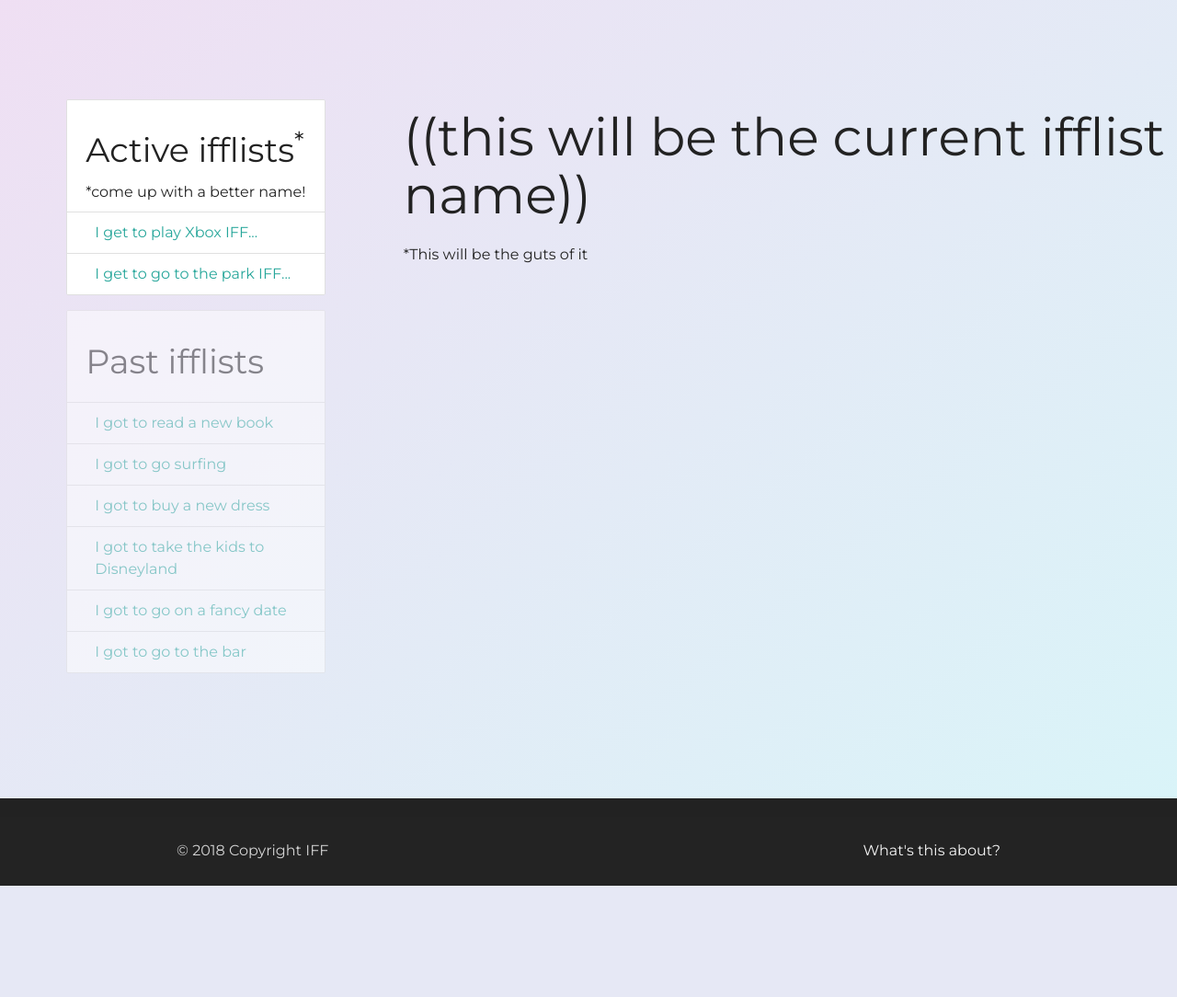
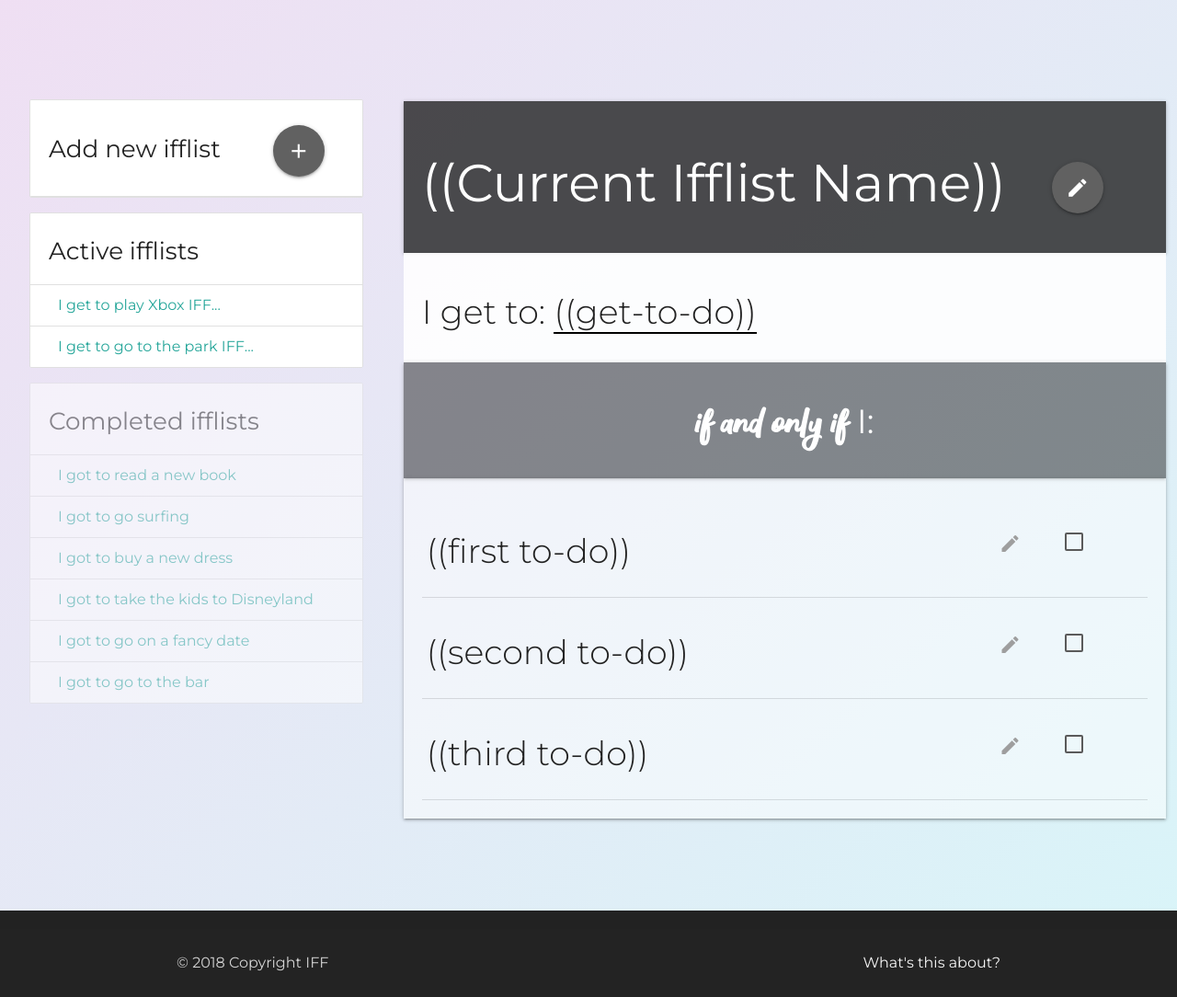
Before and after one commit to bildungsroman/ifandonlyif.io, a Django app: a page that uses iffapp/iffapp/templates/base.html in a window 1280 px wide. Shown: the part 64-1148 px from the top of the page at 92% size. Before the commit the page ends 1027 px from the top, so only its background shows below. Run offline with Django 3.2, Linux system fonts and the light colour scheme; the visitor is signed in with stand-in values (Sample User, id 1); data comes from the database, SQL or seed files in the repository; parts of the project's set-up code (start-up, migrations or seed data) failed here and were passed over; some libraries are stand-ins or nearby versions.

Commit message:
Got list creation with signals working

```diff
--- a/iffapp/iffapp/ifftasks/models.py
+++ b/iffapp/iffapp/ifftasks/models.py
@@ -1,5 +1,6 @@
 from django.db import models
 from django.utils import timezone
+from django.dispatch import receiver
 # from ..users.models import User  # this doesn't compile :(
 from iffapp.users.models import User
 
@@ -38,17 +39,6 @@ class IffList(models.Model):
         self.get_to_do_available = True
         return True
 
-    def create_first_ifflist(self, user):
-        # a function that will create a new welcome IFFlist for the user "party like it's 1999!"
-        welcome_list = IffList(get_to_do="party like it's 1999!", user=user)
-        welcome_list.save()
-        welcome_todo1 = TodoItem.create_welcome_todos("complete my profile", welcome_list.id)
-        welcome_todo1.save()
-        welcome_todo2 = TodoItem.create_welcome_todos("add my first ifflist", welcome_list.id)
-        welcome_todo2.save()
-        welcome_todo3 = TodoItem.create_welcome_todos("tell my friends about IFF", welcome_list.id)
-        welcome_todo3.save()
-
     def __str__(self):
         return self.get_to_do
 
@@ -58,9 +48,9 @@ class TodoItem(models.Model):
     The main model for individual IFFlist to-do items
     """
     text = models.CharField(max_length=200)  # this is the text of the actual to-do
-    ifflist = models.ForeignKey(IffList, on_delete=models.CASCADE, related_name='items')
-    # if list deleted, delete all list items
-    # which list this item belongs to - assign in detail view
+    ifflist = models.ForeignKey(IffList,  # which list this item belongs to - assign in detail view
+                                on_delete=models.CASCADE,  # if list deleted, delete all list items
+                                related_name='item')  # use this name instead of todoitem
     is_completed = models.BooleanField(default=False)  # is this item completed
 
     # this way we can do check off items in the detail view
@@ -75,3 +65,21 @@ class TodoItem(models.Model):
 
     def __str__(self):
         return self.text
+
+
+# create a 'welcome' list upon user creation
+# @receiver(models.signals.post_save, sender=User)
+def create_first_ifflist(sender, instance, created, **kwargs):
+    if created:
+        # create a new welcome IFFlist for the user with three to-dos
+        welcome_list = IffList(get_to_do="party like it's 1999!", user=instance)
+        welcome_list.save()
+        welcome_todo1 = TodoItem.create_welcome_todos("complete my profile", welcome_list)
+        welcome_todo1.save()
+        welcome_todo2 = TodoItem.create_welcome_todos("add my first ifflist", welcome_list)
+        welcome_todo2.save()
+        welcome_todo3 = TodoItem.create_welcome_todos("tell my friends about IFF", welcome_list)
+        welcome_todo3.save()
+
+
+models.signals.post_save.connect(create_first_ifflist, sender=User)
--- a/iffapp/iffapp/static/css/project.css
+++ b/iffapp/iffapp/static/css/project.css
@@ -296,12 +296,6 @@ textarea {
 }
 
 
-
-
-
-
-
-
 /* navbar */
 .nav-wrapper a {
   color: #222;
@@ -452,17 +446,54 @@ textarea {
 }
 
 
+/* user detail page stuff */
+
+.list-container {
+  padding: 0;
+  margin-top: 30px;
+  width: 100%;
+}
+.list-title-container{
+  background: rgba(34,34,34,.8);
+  color: white;
+  padding: 20px;
+  margin: 0;
+  width: 100%;
+  float: left;
+}
+.gtd-container{
+  background: rgba(255,255,255,.9);
+  padding: 20px;
+  margin: 0;
+  width: 100%;
+  float: left;
+}
+.iff-container{
+  background: rgba(34,34,34,.5);
+  color: white;
+  padding: 20px;
+  margin: 0;
+  width: 100%;
+  float: left;
+}
+.todo-container{
+  background: rgba(255,255,255,.5);
+  padding: 20px;
+  margin: 0;
+  width: 100%;
+  float: left;
+}
 /* IFF Task box */
-.task-cont {
-  margin: 0 auto;
-  max-width: 80%;
-  min-height: 60%;
-  padding: 20px;
-  transform: translateZ(0);
-  text-align: center;
-  color: #222;
-  z-index: 500;
-}
+/*.task-cont {*/
+  /*margin: 0 auto;*/
+  /*max-width: 80%;*/
+  /*min-height: 60%;*/
+  /*padding: 20px;*/
+  /*transform: translateZ(0);*/
+  /*text-align: center;*/
+  /*color: #222;*/
+  /*z-index: 500;*/
+/*}*/
 
 .fade {
   opacity: .5;
@@ -477,13 +508,22 @@ textarea {
 }
 
 .iff-cont {
-  margin: 0 auto;
-  max-width: 80%;
-  min-height: 60%;
   padding: 20px;
   transform: translateZ(0);
   color: #222;
   z-index: 500;
+}
+
+.add-cap {
+  text-transform: capitalize;
+}
+
+.add-btn {
+  margin-left: 50px;
+}
+
+.btn:hover {
+  color: white !important;
 }
 
 /* materialize label focus color */
--- a/iffapp/iffapp/static/js/project.js
+++ b/iffapp/iffapp/static/js/project.js
@@ -8,7 +8,7 @@ $(document).ready(function() {
   $('.collapsible').collapsible();
 });
 
-// for some reason, this is required to make the modals work
+// for some reason, this is required to make the modals work (though it shouldn't be)
 $('.register-trigger').click(function () {
   $('#register-modal').modal().modal('open');
   $('#login').addClass('hidden');
@@ -22,7 +22,7 @@ $('.login-trigger').click(function () {
 $('.about-trigger').click(function () {
   $('#about-modal').modal().modal('open');
 });
-
+// to switch the modal between sign up and login
 $(".register-bt").click(function() {
     $('#register').removeClass('hidden');
     $('#login').addClass('hidden');
@@ -52,6 +52,7 @@ function toggleSidenav(bool) {
   main_div.classList.toggle('z-depth-3');
 }
 
+// pretty navbar background on scroll
 $(function () {
   $(document).scroll(function () {
     let $nav = $("#navbar-custom");
--- a/iffapp/iffapp/templates/account/email_confirm.html
+++ b/iffapp/iffapp/templates/account/email_confirm.html
@@ -1,5 +1,4 @@
 {% extends "account/base.html" %}
-
 {% load i18n %}
 {% load account %}
 
@@ -17,7 +16,7 @@
 
 <form method="post" action="{% url 'account_confirm_email' confirmation.key %}">
 {% csrf_token %}
-    <button class="btn btn-primary" type="submit">{% trans 'Confirm' %}</button>
+    <button class="btn btn-primary" id="make-new-user" type="submit">{% trans 'Confirm' %}</button>
 </form>
 
 {% else %}
--- a/iffapp/iffapp/templates/account/verification_sent.html
+++ b/iffapp/iffapp/templates/account/verification_sent.html
@@ -8,6 +8,6 @@
 <div class="container">
     <h1>{% trans "Verify Your E-mail Address" %}</h1>
 
-    <p>{% blocktrans %}We have sent an e-mail to you for verification. Follow the link provided to finalize the signup process. Please contact us if you do not receive it within a few minutes.{% endblocktrans %}</p>
+    <p>{% blocktrans %}A verification e-mail is making its way to you through the magic of the interwebs. Follow the link provided to finalize the signup process. If you don't receive it in a few minutes, it may have been swallowed by the upside-down. Sorry (please try again).{% endblocktrans %}</p>
 </div>
 {% endblock %}
--- a/iffapp/iffapp/templates/base.html
+++ b/iffapp/iffapp/templates/base.html
@@ -211,7 +211,7 @@
         <div class="row">
           <div class="checkbox-field col s12" id="agree_container">
               <label>
-              <input class="filled-in " id="id_agree" name="agree" type="checkbox" required><span for="id_remember">By checking this I agree to give up my firstborn to IFF*</span></label>
+              <input class="filled-in" id="id_agree" name="agree" type="checkbox" required><span for="id_remember">By checking this I agree to give up my firstborn to IFF*</span></label>
           </div>
         </div>
           <p><sup>*Just kidding. We promise not to share your passwords, etc.</sup></p>
--- a/iffapp/iffapp/templates/users/user_detail.html
+++ b/iffapp/iffapp/templates/users/user_detail.html
@@ -1,9 +1,12 @@
 {% extends "base.html" %}
 {% load static %}
+{% load material_form %}
 
 {% block title %}{{ user.username }}'s ifflists {% endblock %}
+
 <!--TODO: change order in mobile view-->
 <!-- this is where all the ifflist vues will go -->
+
 {% block content %}
 {% if object == request.user %}
   <div class="row">
@@ -11,12 +14,15 @@
     <div class="col l4 s12 hide-on-med-and-down"> <!-- for now: not visible on mobile -->
       <div class="iff-cont">
         <ul class="collection with-header">
-            <li class="collection-header"><h4>Active ifflists<sup>*</sup></h4> *come up with a better name!</li>
+          <li class="collection-header"><h5>Add new ifflist <a class="btn-floating btn-large waves-effect grey darken-2 add-btn"><i class="material-icons">add</i></a></h5></li>
+        </ul>
+        <ul class="collection with-header">
+          <li class="collection-header"><h5>Active ifflists</h5></li>
             <a class="collection-item">I get to play Xbox IFF...</a>
             <a class="collection-item">I get to go to the park IFF...</a>
         </ul>
         <ul class="collection with-header fade">
-            <li class="collection-header"><h4>Past ifflists</h4></li>
+            <li class="collection-header"><h5>Completed ifflists</h5></li>
             <a class="collection-item">I got to read a new book</a>
             <a class="collection-item">I got to go surfing</a>
             <a class="collection-item">I got to buy a new dress</a>
@@ -26,10 +32,51 @@
         </ul>
       </div>
     </div>
-    <!-- current ifflist -->
-    <div class="col l8 s12">
-      <h2>((this will be the current ifflist name))</h2>
-      <p>*This will be the guts of it</p>
+    <!-- current/add ifflist -->
+    <div class="col l8 s12 list-container">
+      <div class="list-title-container z-depth-1">
+        <h2 class="add-cap">((current ifflist name))<a class="btn-floating btn-large waves-effect grey darken-2 add-btn"><i class="material-icons">edit</i></a></h2>
+      </div>
+      <div class="gtd-container">
+        <h4 class="light-text">I get to: <span class="underline-span">((get-to-do))</span></h4>
+      </div>
+      <div class="iff-container center-align z-depth-1">
+          <h4><span class="iff">if and only if</span> I:</h4>
+        </div>
+      <div class="todo-container z-depth-1">
+        <table id="todo_table">
+          <tr>
+            <td scope="col"><h4 class="light-text" contenteditable="true">((first to-do))</h4></td>
+            <td scope="col"><a href="#!"><i class="material-icons">edit</i></a></td>
+            <td scope="col">
+              <label>
+                <input type="checkbox" class="filled-in" />
+                <span></span>
+              </label>
+            </td>
+          </tr>
+          <tr>
+            <td scope="col"><h4 class="light-text" contenteditable="true">((second to-do))</h4></td>
+            <td scope="col"><a href="#!"><i class="material-icons">edit</i></a></td>
+            <td scope="col">
+            <label>
+              <input type="checkbox" class="filled-in" />
+              <span></span>
+            </label>
+            </td>
+          </tr>
+          <tr>
+            <td scope="col"><h4 class="light-text" contenteditable="true">((third to-do))</h4></td>
+            <td scope="col"><a href="#!"><i class="material-icons">edit</i></a></td>
+            <td scope="col">
+            <label>
+              <input type="checkbox" class="filled-in" />
+              <span></span>
+            </label>
+            </td>
+          </tr>
+        </table>
+      </div>
     </div>
   </div>
 {% else %}
--- a/iffapp/iffapp/users/models.py
+++ b/iffapp/iffapp/users/models.py
@@ -15,6 +15,8 @@ class User(AbstractUser):
     user_bio = models.TextField(_('A short bio'), blank=True, null=True)
     user_goals = models.TextField(_('Your current goals'), blank=True, null=True, max_length=255)
     friends_with = models.ManyToManyField('self')  # for future use
+    number_of_lists = models.IntegerField(default=1)  # for future use, when $monetizing$
+    premium_account = models.BooleanField(default=False)  # for future use, when $monetizing$
 
     def __str__(self):
         return self.username
@@ -33,3 +35,7 @@ class User(AbstractUser):
     def not_new_user(self):
         # called when user completes first ifflist
         self.is_new_user = False
+
+    def count_lists(self):
+        # will count the number of lists and not allow a user to add more than 10 unless premium
+        pass
--- a/iffapp/iffapp/users/views.py
+++ b/iffapp/iffapp/users/views.py
@@ -2,6 +2,7 @@ from django.contrib.auth.mixins import LoginRequiredMixin
 from django.urls import reverse
 from django.views.generic import DetailView, ListView, RedirectView, UpdateView
 
+# from iffapp.ifftasks.models import IffList, TodoItem
 from .models import User
 
 
```
Also changed, not shown: iffapp/iffapp/users/migrations/0009_auto_20180404_1904.py (added).
